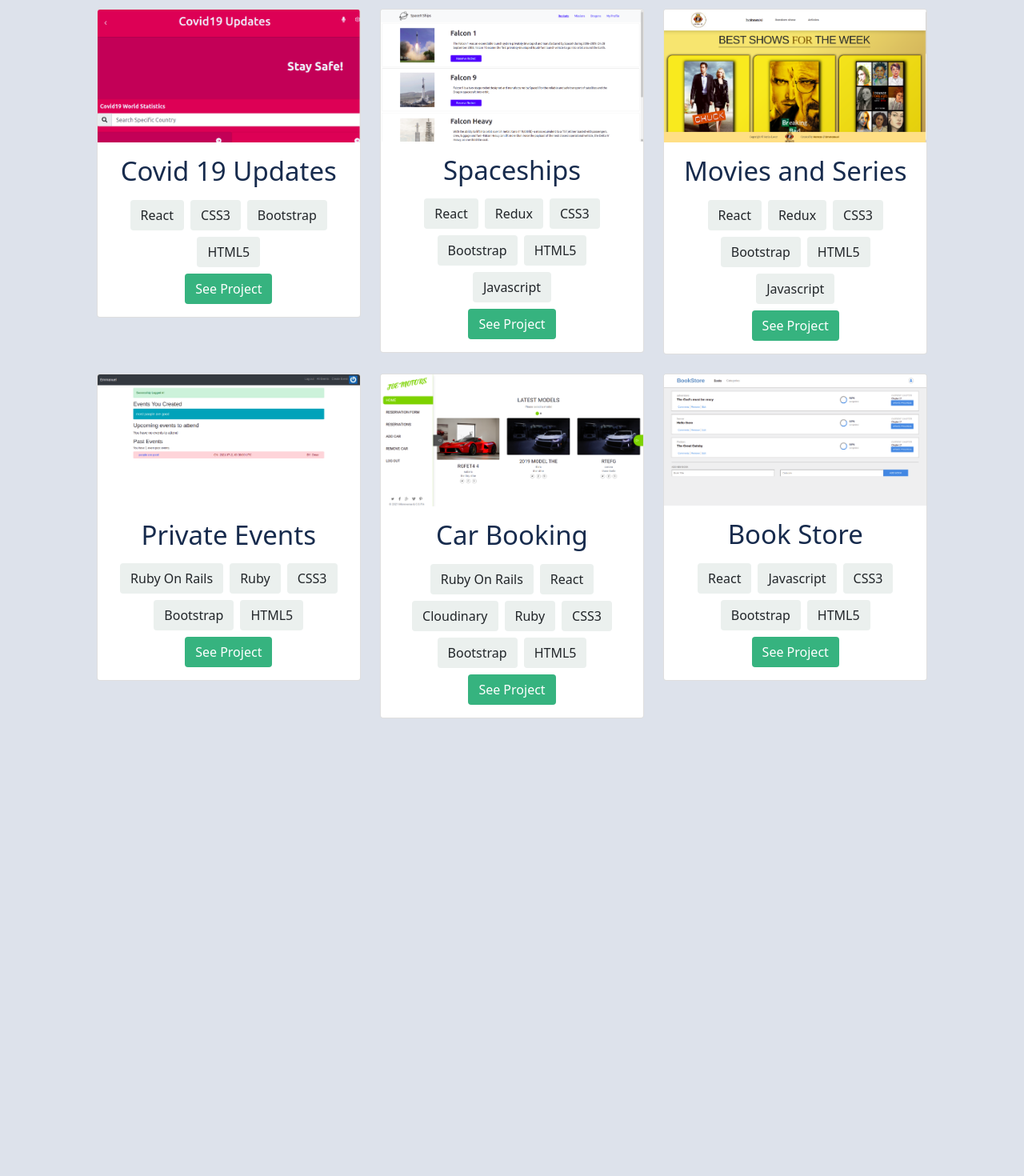
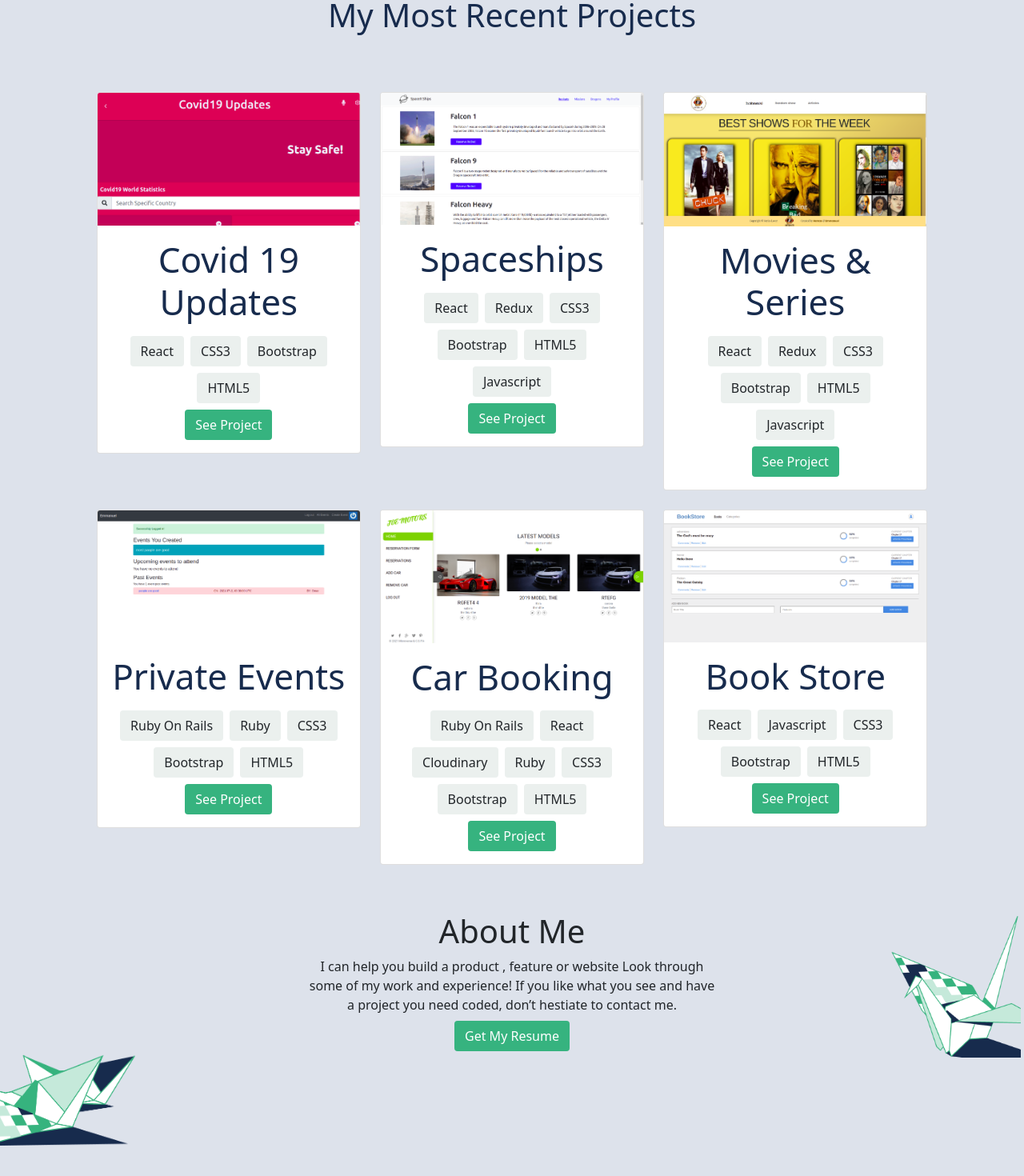
Before and after one commit to Emmanuelaaron/portfolio, a React (Create React App) app: page / in a window 1280 px wide. Shown: the part 1118-2588 px from the top of the page at 80% size. Before the commit the page ends 2016 px from the top, so only its background shows below. Built offline with nearby package versions, Linux system fonts and the light colour scheme.

Commit message:
adds about me section

```diff
--- a/public/index.html
+++ b/public/index.html
@@ -24,7 +24,7 @@
       work correctly both with client-side routing and a non-root public URL.
       Learn how to configure a non-root public URL by running `npm run build`.
     -->
-    <title>React App</title>
+    <title>Emmanuel's Portifolio</title>
   </head>
   <body>
     <noscript>You need to enable JavaScript to run this app.</noscript>
--- a/src/App.js
+++ b/src/App.js
@@ -3,11 +3,13 @@ import 'bootstrap/dist/css/bootstrap.min.css';
 import 'bootstrap/dist/js/bootstrap.bundle.min';
 import TopPage from './components/TopPage/TopPage';
 import Projects from './components/Project/Projects';
+import AboutMe from './components/LowerPage/AboutMe';
 
 const App = () => (
   <>
     <TopPage />
     <Projects />
+    <AboutMe />
   </>
 );
 
--- /dev/null
+++ b/src/components/LowerPage/AboutMe.js
@@ -0,0 +1,26 @@
+import { Row } from 'react-bootstrap';
+import image from '../../images/illustration-about-me-2-desktop@2x.png';
+import image2 from '../../images/illustration-about-me-desktop.png';
+
+const AboutMe = () => (
+  <div className="row justify-content-center mt-4 ">
+    <Row className="col-10 d-flex justify-content-center">
+      <img src={image} alt="" className="background" />
+      <img src={image2} alt="" className="background1" />
+      <section className="w-50 text-center aboutMe">
+        <h1 className="text-center">About Me</h1>
+        <text className="w-100 text-center">
+          I can help you build a product ,
+          feature or website Look through some of my work
+          and experience! If you like what you see and have a project you need coded,
+          don’t hestiate to contact me.
+        </text>
+        <section className="mt-2 text-center">
+          <button type="button" className="btn projectButton1 mx-2">Get My Resume</button>
+        </section>
+      </section>
+    </Row>
+  </div>
+);
+
+export default AboutMe;
--- a/src/components/Project/Projects.js
+++ b/src/components/Project/Projects.js
@@ -37,7 +37,7 @@ const Projects = () => {
       ],
     }, {
       id: 3,
-      name: 'Movies and Series',
+      name: 'Movies & Series',
       image: moviesImage,
       technogies: [
         'React',
@@ -92,7 +92,7 @@ const Projects = () => {
       <Row xs={1} md={3} className="g-4 col-10 text-center">
         {projects.map((project) => (
           <Col key={project.id}>
-            <Card>
+            <Card className="rounded-top">
               <Card.Img variant="top" src={project.image} />
               <Card.Body>
                 <Card.Title className="text-center">{project.name}</Card.Title>
--- a/src/styles/topPage.css
+++ b/src/styles/topPage.css
@@ -3,6 +3,25 @@
     background-size: cover;
     background-repeat: no-repeat;
     padding-bottom: 40vw;
+}
+
+.background {
+    width: 209px;
+    height: 114px;
+    position: relative;
+    top: 213px;
+    right: 53%;
+}
+
+.background1 {
+    position: relative;
+    bottom: 74px;
+    left: 11%;
+}
+
+.aboutMe {
+    position: relative;
+    bottom: 318px;
 }
 
 body{
@@ -20,17 +39,21 @@ body{
 
 .card-title {
     color: #172B4D;
-    font-size: 33px;
+    font-size: 44px;
 }
 .soft {
     color: #36B37E;
-    font-size: 33px;
+    font-size: 44px;
 }
 
 .sectionparagraph,
 a,
 .recentWorks {
     color: #172B4D;
+}
+
+.sectionparagraph {
+    font-size: 25px;
 }
 
 .card-img-top {
```
Also changed, not shown: src/images/illustration-about-me-2-desktop@2x.png (added), src/images/illustration-about-me-desktop.png (added).
